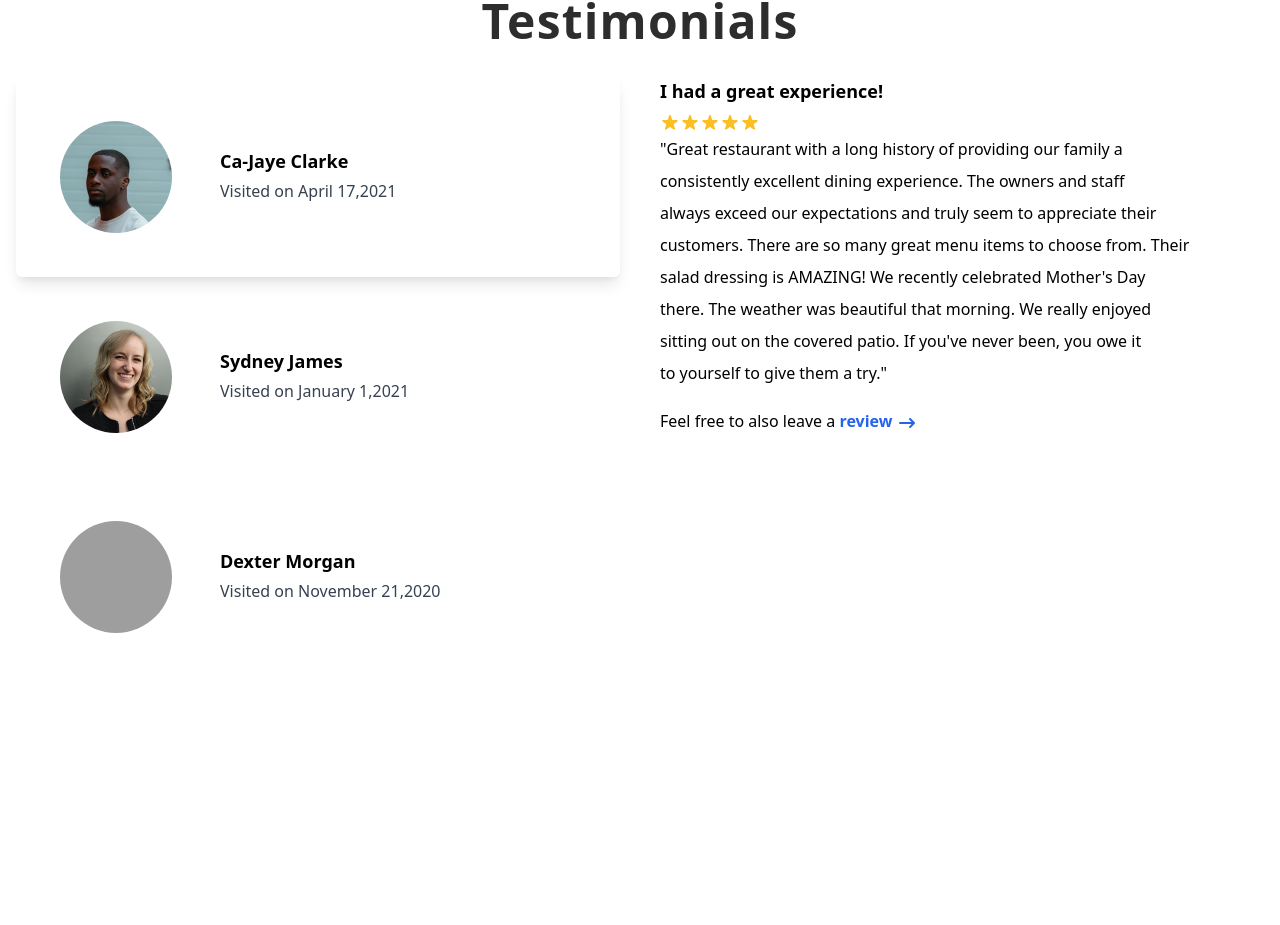
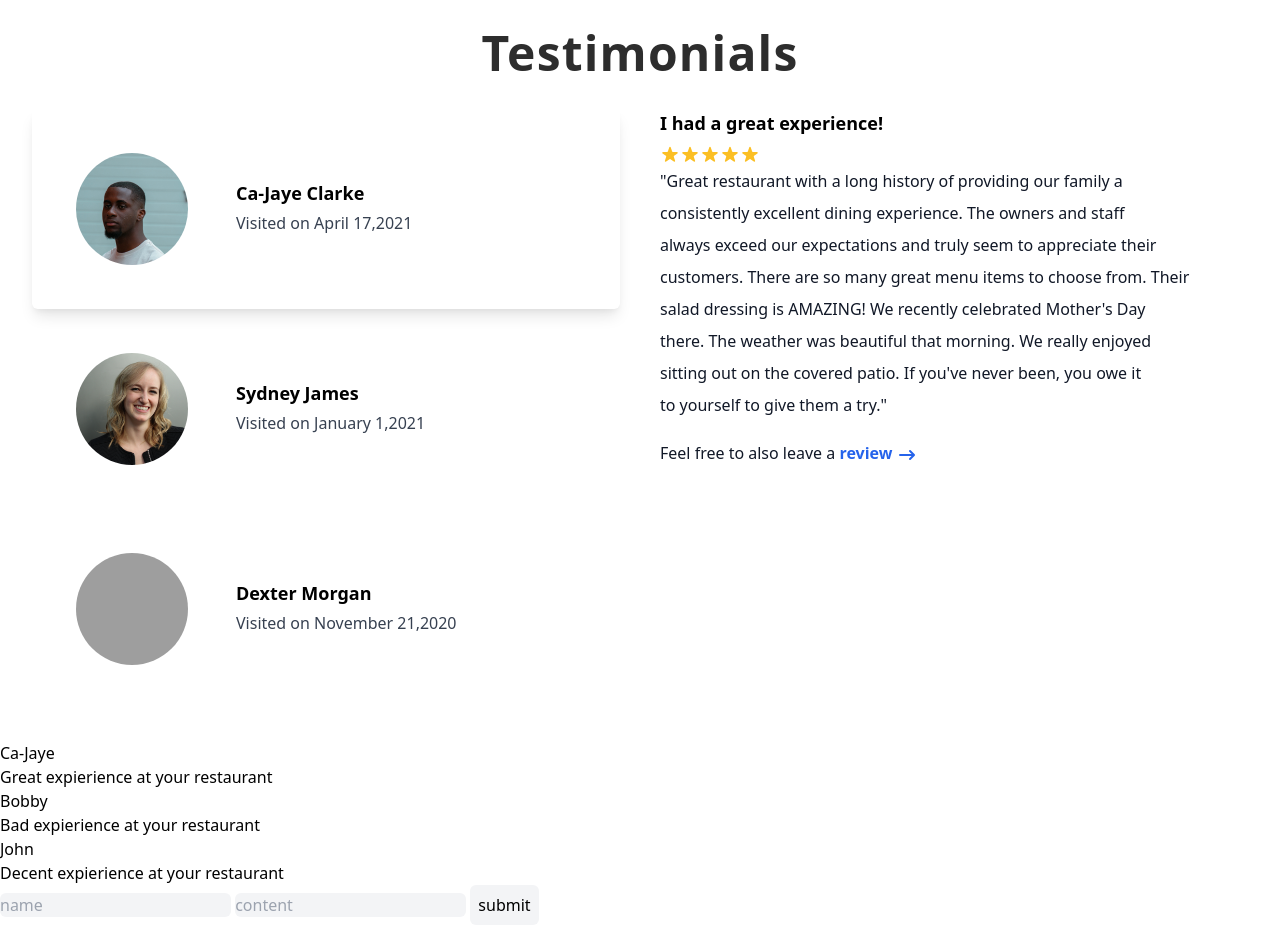
Before and after one commit to Cajaye/restaurant-menu, a Svelte app: page / in a window 1280 px wide. Shown: the part 1555-2480 px from the top of the page. Before the commit the page ends 2232 px from the top, so only its background shows below. Built offline with nearby package versions, Linux system fonts and the light colour scheme; grey boxes are pictures that could not be loaded.

Commit message:
added functionality for reviews section

```diff
--- a/src/components/Featured.svelte
+++ b/src/components/Featured.svelte
@@ -42,6 +42,7 @@
       amount: 1,
     },
   ];
+  //text-white font-semibold rounded-2xl px-8 py-1 mt-7
 </script>
 
 <article class="mt-14 h-full">
@@ -64,7 +65,7 @@
         </div>
         <div class="flex justify-between">
           <div>
-            <p class="text-gray-700">{card.desciption}</p>
+            <p class="text-gray-900">{card.desciption}</p>
           </div>
           <div class="inline-flex">
             <button
@@ -94,7 +95,7 @@
               itemsInCart.update((n) => (n += card.amount)); // on click take card.amount and add it to itemsInCard
               card.amount = 1;
             }}
-            class="bg-JetBlack text-white font-semibold rounded-2xl px-8 py-1 mt-7"
+            class="bg-JetBlack h-10 px-6 font-semibold rounded-md text-white mt-5"
             >Add to cart</button
           >
         </div>
--- a/src/components/Header.svelte
+++ b/src/components/Header.svelte
@@ -56,9 +56,9 @@
         </li>
         <li class="navItems relative mt-5 md:mt-0">
           <div
-            class="bg-JetBlack rounded-full w-5 h-5 text-xs absolute top-[-14px] md:right-[-17px] left-5"
+            class="bg-JetBlack p-0.5 rounded-full w-5 h-5 text-xs absolute top-[-14px] md:right-[-17px] left-5"
           >
-            <p class=" p-0.5 text-center text-white font-bold">
+            <p class="text-center text-white font-bold">
               {$itemsInCart}
             </p>
           </div>
--- a/src/components/Home.svelte
+++ b/src/components/Home.svelte
@@ -3,9 +3,11 @@
   import Body from "./Body.svelte";
   import Featured from "./Featured.svelte";
   import Testimonials from "./Testimonials.svelte";
+  import Reviews from "./Reviews.svelte";
 </script>
 
 <Header />
 <Body />
 <Featured />
 <Testimonials />
+<Reviews />
--- a/src/components/Reviews.svelte
+++ b/src/components/Reviews.svelte
@@ -0,0 +1,74 @@
+<script lang="ts">
+  const uid = (): string => {
+    const head = Date.now().toString(36);
+    const tail = Math.random().toString(36).substr(2);
+    return head + tail;
+  };
+
+  let arrOfReviews = [
+    {
+      id: uid(),
+      content: "Great expierience at your restaurant",
+      name: "Ca-Jaye",
+    },
+    {
+      id: uid(),
+      content: "Bad expierience at your restaurant",
+      name: "Bobby",
+    },
+    {
+      id: uid(),
+      content: "Decent expierience at your restaurant",
+      name: "John",
+    },
+  ];
+
+  let name: string;
+  let content: string;
+
+  //function that takes one argument which is a review object and pushes it to arrOfReviews
+</script>
+
+<section>
+  <!--This section contains two grids-->
+
+  <div>
+    <ul>
+      {#each arrOfReviews as review (review.id)}
+        <li>
+          <h3>{review.name}</h3>
+          <p>{review.content}</p>
+        </li>
+      {/each}
+    </ul>
+  </div>
+  <div>
+    <form
+      on:submit|preventDefault={() => {
+        arrOfReviews.push({ id: uid(), content, name });
+        arrOfReviews = arrOfReviews;
+        console.table(arrOfReviews);
+      }}
+    >
+      <input
+        bind:value={name}
+        type="text"
+        name=""
+        id=""
+        class="bg-gray-100 rounded-md"
+        placeholder="name"
+        required
+      />
+      <input
+        bind:value={content}
+        type="text"
+        name=""
+        id=""
+        class="bg-gray-100 rounded-md"
+        placeholder="content"
+        required
+      />
+      <input type="submit" value="submit" class="bg-gray-100 rounded-md p-2" />
+    </form>
+  </div>
+</section>
--- a/src/components/Testimonials.svelte
+++ b/src/components/Testimonials.svelte
@@ -14,7 +14,7 @@
   };
 </script>
 
-<article class="mt-16 mx-4">
+<article class="mt-16 p-8">
   <h1 class="mainText mb-8">Testimonials</h1>
   <div class="grid md:grid-cols-2 gap-x-10">
     <div>
@@ -45,7 +45,7 @@
         <p class="text-lg font-semibold">I had a great experience!</p>
       </div>
       <Stars fill1="#FBBF24" outline1="" />
-      <div class="leading-loose lg:whitespace-pre-line">
+      <div class="leading-loose lg:whitespace-pre-line text-gray-900">
         {#if testimonialCards === "first"}
           <p>
             "Great restaurant with a long history of providing our family a
@@ -57,8 +57,7 @@
             sitting out on the covered patio. If you've never been, you owe it
             to yourself to give them a try."
           </p>
-        {/if}
-        {#if testimonialCards === "second"}
+        {:else if testimonialCards === "second"}
           <p>
             "Gorgeous restaurant, incredible food. I ordered their Oven Roasted
             Pork Chop with Scallion Mashed Potatoes, Balsamic Roasted Red
@@ -67,8 +66,7 @@
             restaurant that I would highly recommend it for special occasions
             and events."
           </p>
-        {/if}
-        {#if testimonialCards === "third"}
+        {:else if testimonialCards === "third"}
           <p>
             "I just wanted to let you know that I had one of the best dinners of
             my life last night…. at your restaurant!! I have been out of town
@@ -80,7 +78,7 @@
         {/if}
       </div>
       <div class="mt-5">
-        <p>
+        <p class="text-gray-900">
           Feel free to also leave a <a
             href="rev.com"
             class="text-blue-600 font-semibold"
```
